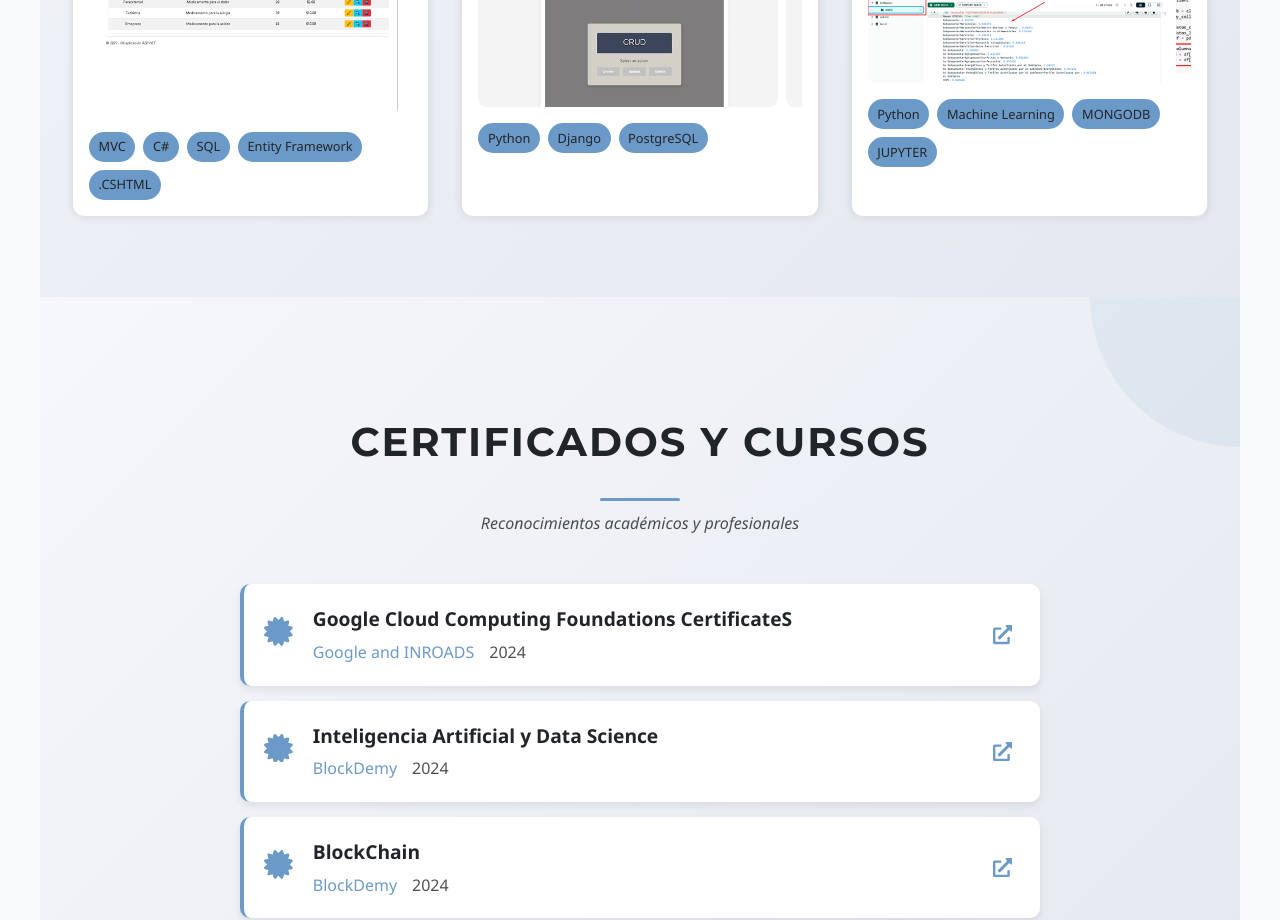
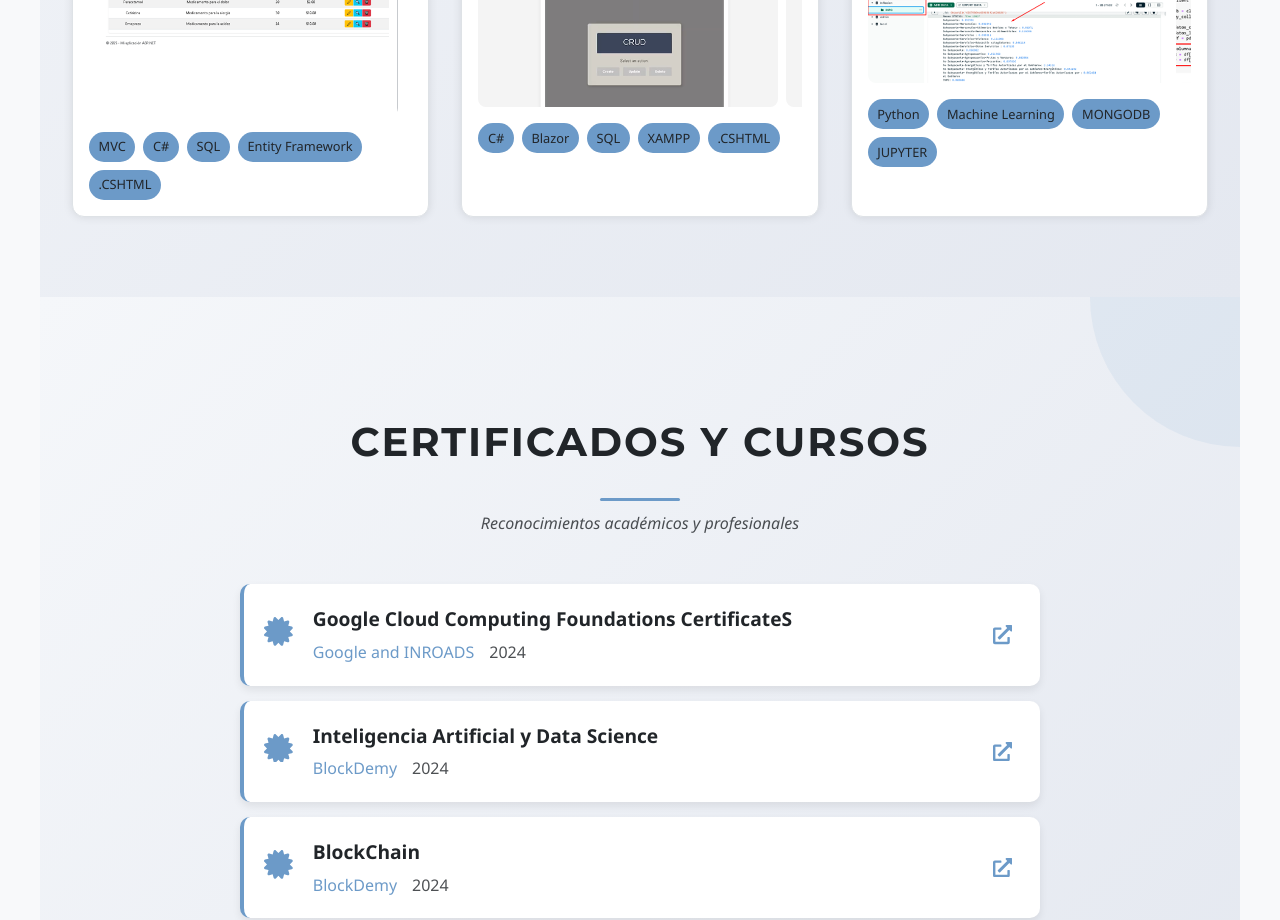
Before and after one commit to RicardoMR34/PortafolioRM, a React (Vite) app: page / in a window 1280 px wide. Shown: the part 3820-4740 px from the top of the page. Built offline with nearby package versions, Linux system fonts and the light colour scheme.

Commit message:
mejoras2

```diff
--- a/src/App.jsx
+++ b/src/App.jsx
@@ -326,9 +326,11 @@ const App = () => {
       </div>
 
       <div className="project-technologies">
-        <div className="tech-item">Python</div>
-        <div className="tech-item">Django</div>
-        <div className="tech-item">PostgreSQL</div>
+        <div className="tech-item">C#</div>
+        <div className="tech-item">Blazor</div>
+        <div className="tech-item">SQL</div>
+        <div className="tech-item">XAMPP</div>
+        <div className="tech-item">.CSHTML</div>
       </div>
     </div>
 
```
